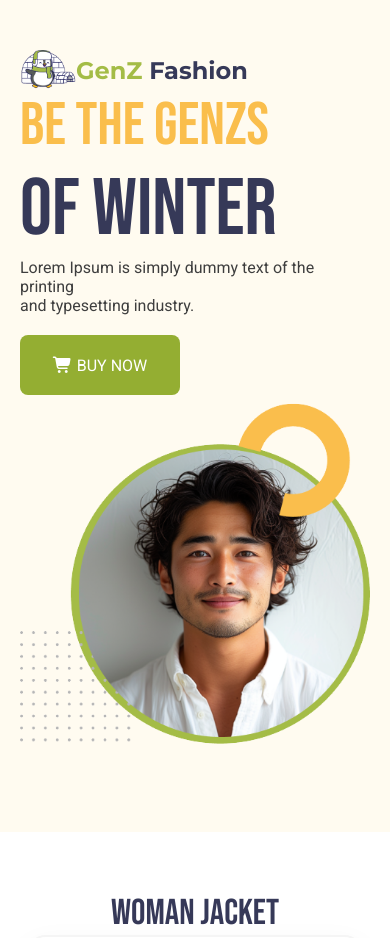
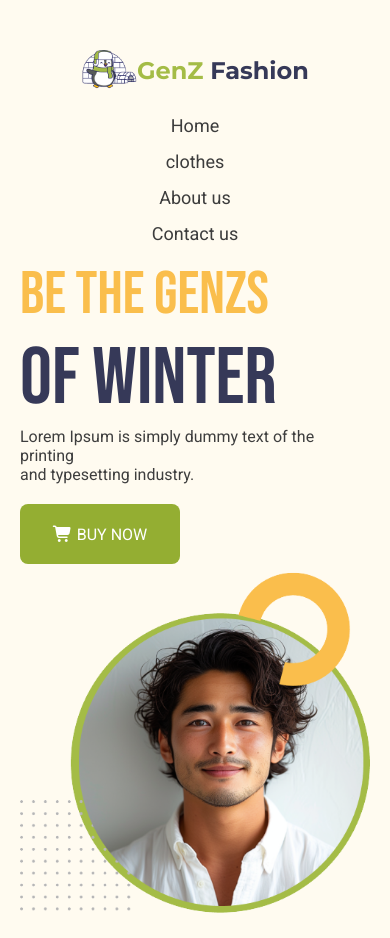
Before and after one commit to Jobayer561/GenZ-Fashion-House, a plain HTML site: page index.html in a window 390 px wide. Shown: the top 938 px of the page. Drawn offline with Linux system fonts and the light colour scheme.

Commit message:
responsive ness add

```diff
--- a/styles/style.css
+++ b/styles/style.css
@@ -224,8 +224,21 @@ footer {
 width: 100%;
 height: auto;
 }
-  .anchor {
-    display: none;
+.first {
+justify-content: center;
+}
+    .anchor {
+    flex-direction: column;
+    gap: 15px;
+    align-items: center;
+    padding: 15px;
+    border-radius: 8px;
+    margin-top: 10px;
+  }
+
+  .anchor a {
+    font-size: 18px;
+    display: block;
   }
   .genzs {
     margin: 0 20px;
```
